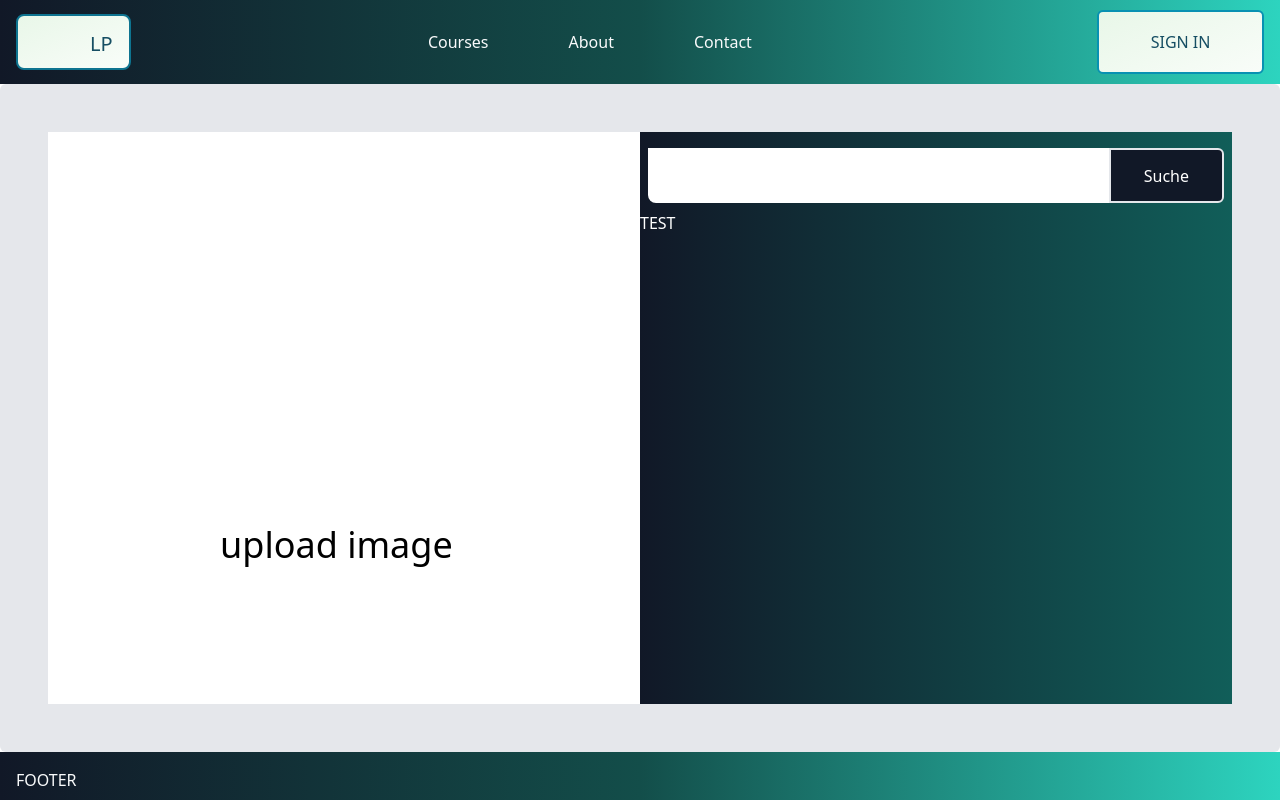
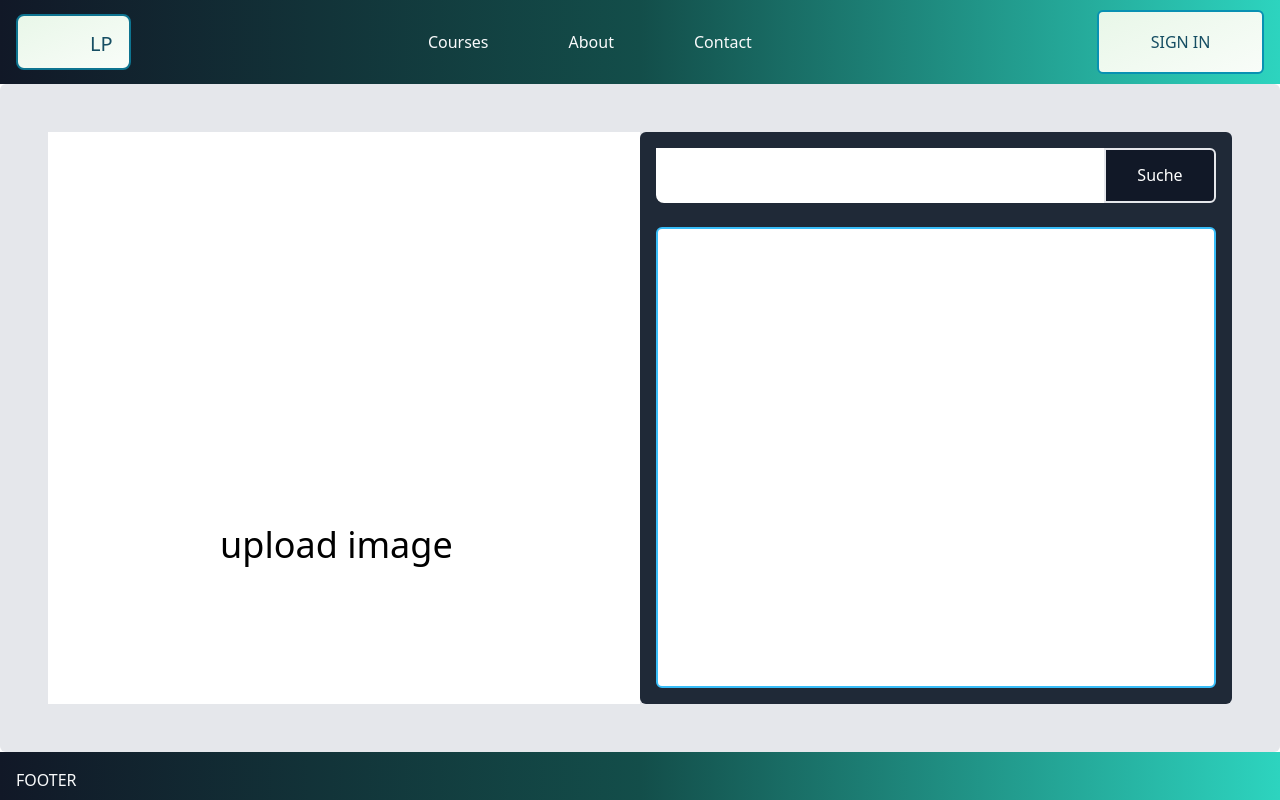
Before and after one commit to VelimirMueller/aurorae-images-frontend, a Vue app: page / in a window 1280 px wide. Built offline with nearby package versions, Linux system fonts and the light colour scheme; some icons are missing.

Commit message:
Refactor image list in own component and add to the LP

```diff
--- /dev/null
+++ b/src/components/ImageList.vue
@@ -0,0 +1,29 @@
+<template>
+  <div class="w-full h-full flex flex-col p-4">
+    <div class="w-full h-full bg-white rounded-md text-gray-900 max-h-[626px] overflow-y-scroll grid grid-cols-4 max-h-full border-2 border-sky-400">
+      <template v-for="imageData in props.searchResult?.data as SearchResult" :key="imageData.id">
+        <template v-for="imageSrc in imageData?.topic_images" :key="imageSrc">
+          <button class="relative h-full w-full border-2 bordr-white rounded-md hover:opacity-60 transition-all duration-200 ease-in">
+            <img
+              :src="imageSrc"
+              class="w-full h-full"
+              :alt="`Ein gescraptes Bild mit folgender Überschrift und URL: ${imageData?.topic_id}-${imageSrc}`" />
+            <span class="absolute inset-0 flex items-center justify-center text-white text-2xl font-bold">
+              +
+            </span>
+          </button>
+        </template>
+      </template>
+    </div>
+  </div>
+</template>
+
+<script setup lang="ts">
+const props = defineProps({
+  searchResult: {
+    type: Object,
+    required: false,
+    default: undefined
+  }
+})
+</script>
--- a/src/views/LandingPage.vue
+++ b/src/views/LandingPage.vue
@@ -10,13 +10,11 @@
               <ImageUploader
                 @reset="() => {}"
                 @set-file="val => {}" />
-              <div class="flex flex-col justify-center items-center text-white h-full w-full bg-gradient-to-r from-gray-900 to-teal-800 focus:border-teal-400">
-                <div class="h-20 w-full p-2 mt-2">
+              <div class="flex flex-col justify-center items-center text-white h-full w-full bg-gray-800 rounded-md">
+                <div class="h-20 w-full px-4 py-2 mt-2">
                   <ImageSearch @submit="scrapeData" />
                 </div>
-                <div class="w-full h-full flex flex-col">
-                  TEST
-                </div>
+                <ImageList :search-result="searchResult" />
               </div>
             </div>
           </section>
@@ -28,21 +26,11 @@
 
 <script setup lang="ts">
 import LpHero from '@/components/landingPage/LpHero.vue'
+import ImageList from '@/components/ImageList.vue'
 import ImageSearch from '@/components/ImageSearch.vue'
 import ImageUploader from '@/components/ImageUploader.vue'
 import { ref } from 'vue'
 import type { Ref } from 'vue'
-
-interface SearchResult {
-  data?: {
-    topic_id: string
-    topic_status: string
-    topic_headline: string
-    topic_content: string
-    topic_link: string
-    topic_images: []
-  }
-}
 
 const searchResult: Ref<SearchResult|undefined> = ref()
 const scrapeData = (searchQuery: string) => {
```
